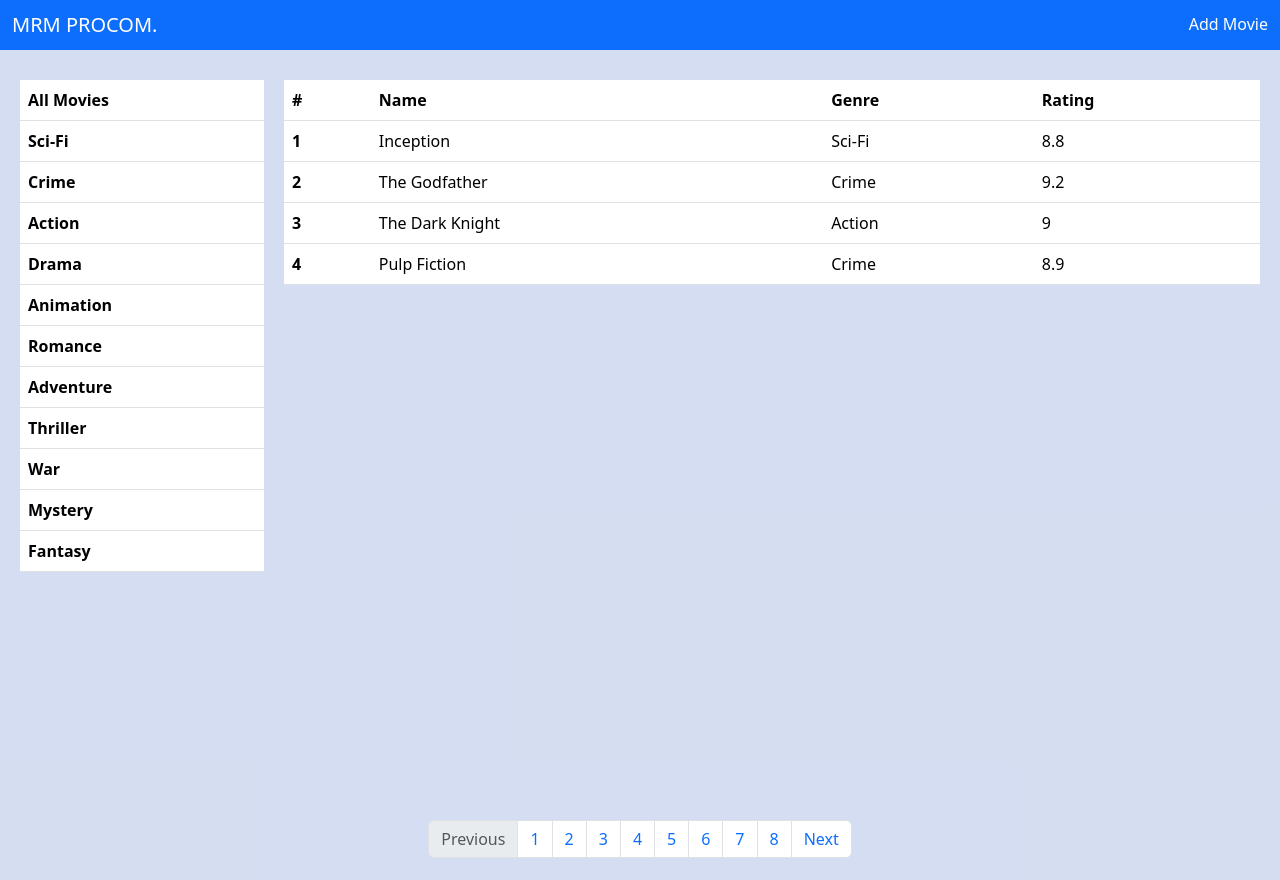
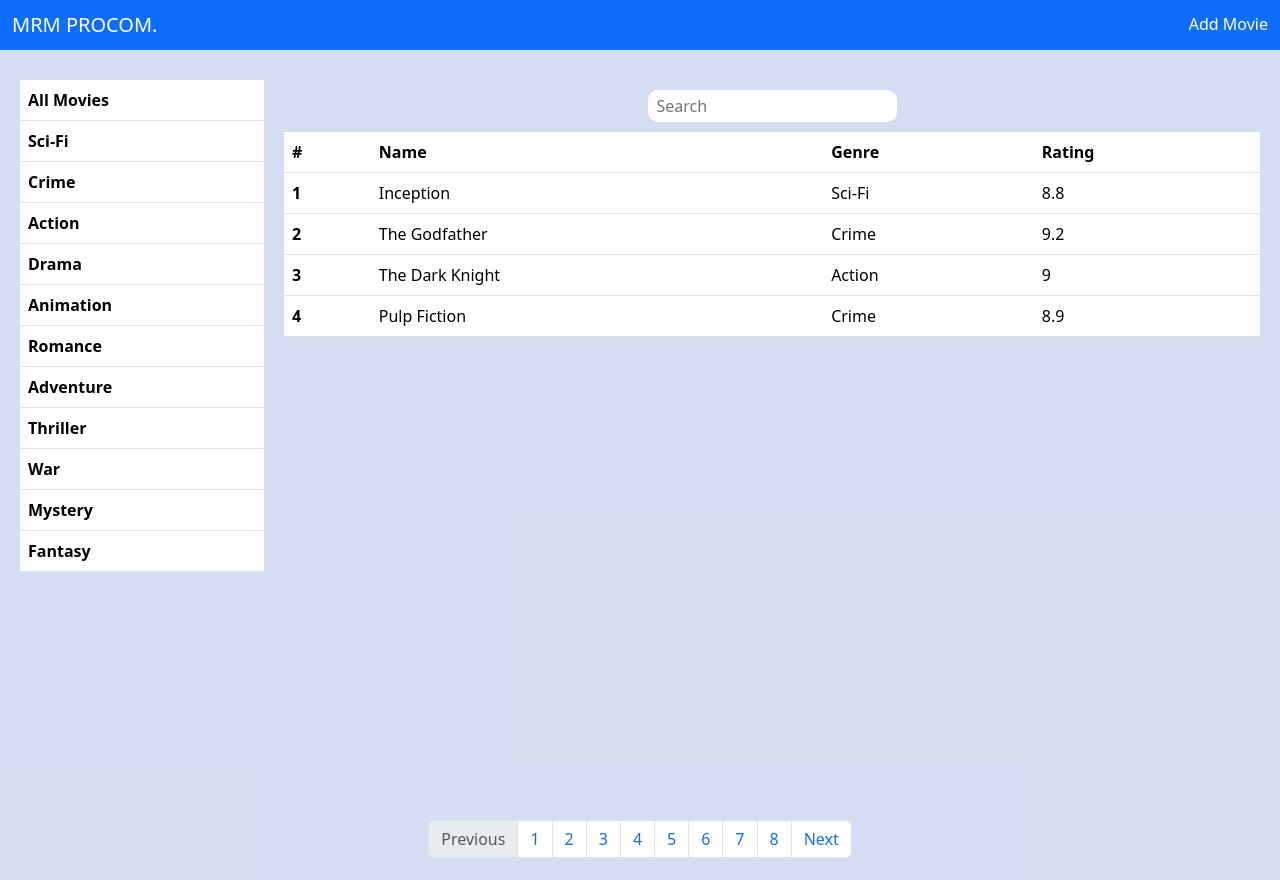
Before and after one commit to UserDipanshu/assessment, a React (Vite) app: page / in a window 1280 px wide. Built offline with nearby package versions, Linux system fonts and the light colour scheme.

Commit message:
added searching

```diff
--- /dev/null
+++ b/src/components/SearchBar/SearchBox.jsx
@@ -0,0 +1,11 @@
+import "./search.css"
+
+function Search({ value, onSearch }) {
+    return (
+        <div className="searchCont">
+            <input type="text" name="search" id="search" placeholder="Search" value={value} onChange={(e) => onSearch(e.target.value)}/>
+        </div>
+    )
+}
+
+export default Search
--- /dev/null
+++ b/src/components/SearchBar/search.css
@@ -0,0 +1,9 @@
+.searchCont{
+    margin: 10px;
+}
+
+.searchCont > input{
+    padding: 4px 9px;
+    border-radius: 10px;
+    border: none;
+}
--- a/src/pages/main/MainPage.jsx
+++ b/src/pages/main/MainPage.jsx
@@ -7,30 +7,39 @@ import data from "../../utils/movieDb";
 import paginate from "../../utils/helperFunctions/paginate";
 import filteringData from "../../utils/helperFunctions/filtering";
 import "./main.css";
+import Search from "../../components/SearchBar/SearchBox";
+import searching from "../../utils/helperFunctions/searching";
 
 function MainPage() {
   const [movies, setMovies] = useState([]);
   const [curPage, setCurPage] = useState(0);
   const [processedMovies, setProecessedMovies] = useState([]);
   const [selectedGenre, setSelectedGenre] = useState("");
+  const [searchQuery, setSearchQuery] = useState("");
 
   const totalPages = Math.ceil(processedMovies.length / variables.pageSize);
 
   useEffect(() => {
-    const filteredData = filteringData(selectedGenre, data);
+    const filteredData = searchQuery.length === 0 ? filteringData(selectedGenre, data) : searching(searchQuery, data);
     setProecessedMovies(filteredData);
 
     const paginatedData = paginate(variables.pageSize, curPage, filteredData);
     setMovies(paginatedData);
-  }, [curPage, selectedGenre]);
+  }, [curPage, selectedGenre, searchQuery]);
 
   function handleGenreChange(genre) {
+    setSearchQuery("");
     setCurPage(0);
     setSelectedGenre(genre);
   }
 
   function handlePageChange(curPage) {
     setCurPage(curPage);
+  }
+
+  function handleSearch(query) {
+    setSelectedGenre("")
+    setSearchQuery(query)
   }
 
   return (
@@ -40,6 +49,7 @@ function MainPage() {
           <GenresTable onGenreChange={handleGenreChange} />
         </div>
         <div className="movieCol">
+          <Search value={searchQuery} onSearch={handleSearch} />
           <Table data={movies} />
         </div>
       </div>
--- /dev/null
+++ b/src/utils/helperFunctions/searching.js
@@ -0,0 +1,6 @@
+function searching(searchQuery, data) {
+    let searchedData = data.filter(m => m.name.toLowerCase().startsWith(searchQuery.toLowerCase()));
+    return searchedData;
+}
+
+export default searching
```
